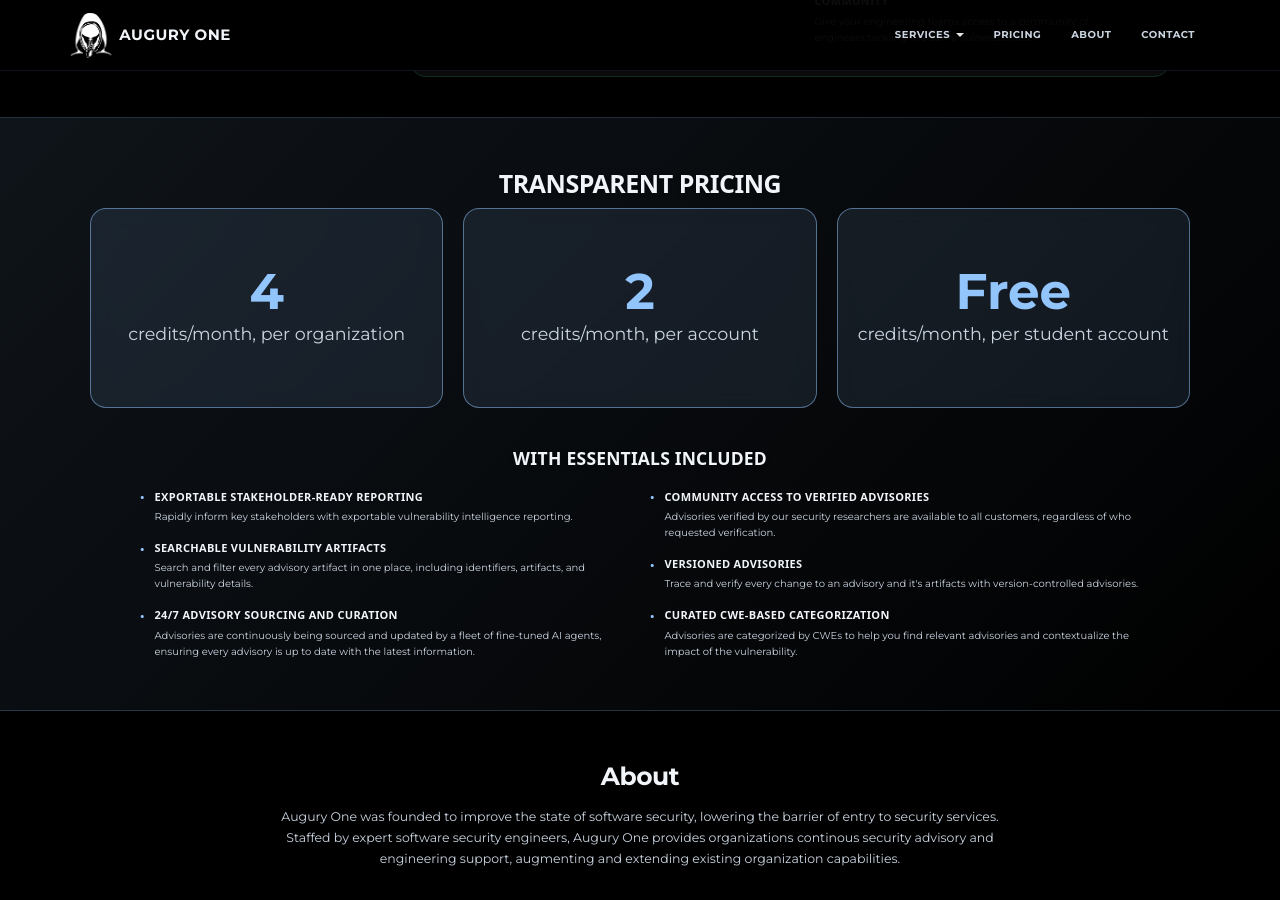
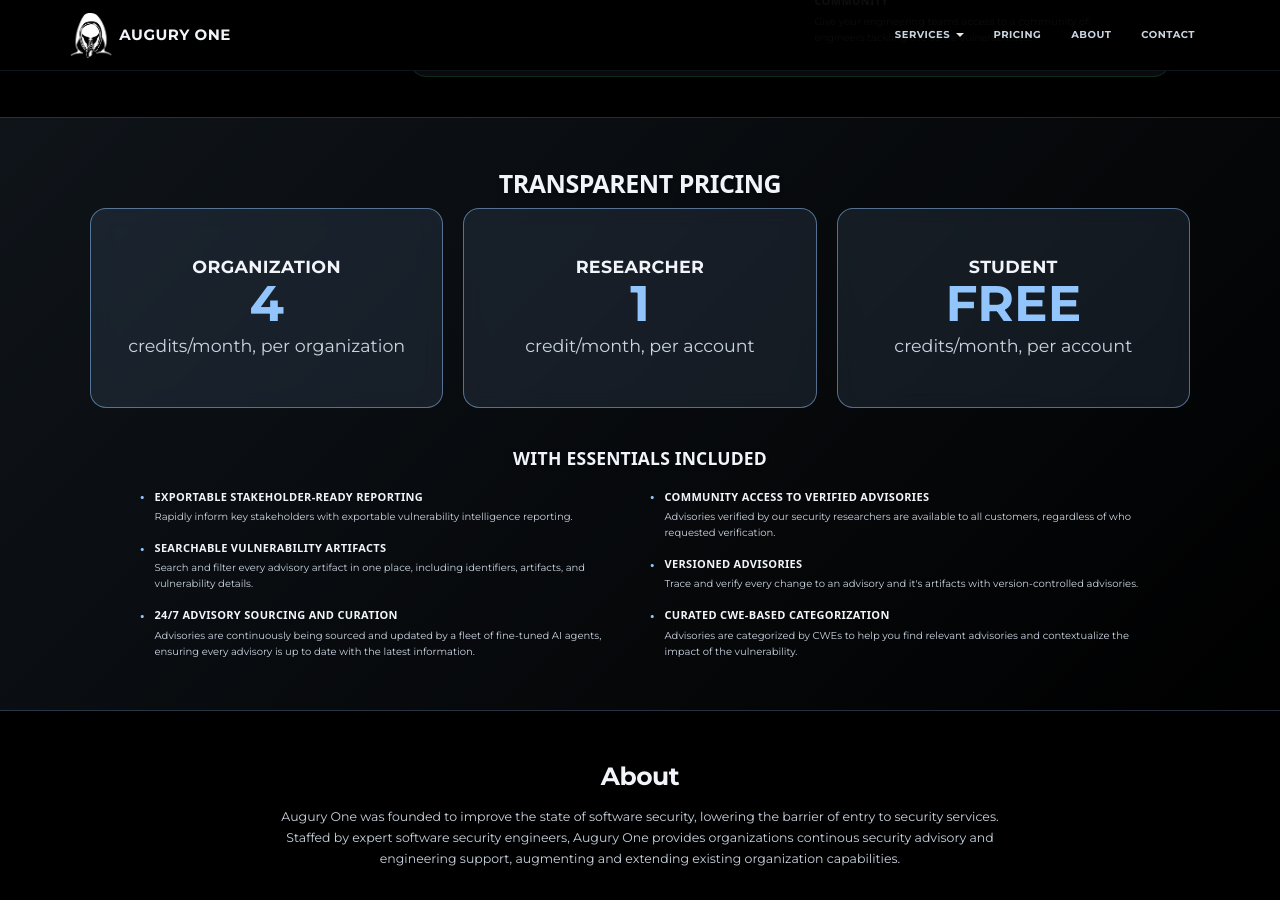
Before and after one commit to AuguryOne/auguryone.github.io, a Jekyll site: the page built from intelligence.html, in a window 1280 px wide and 900 px high, scrolled down 4199 px. Built offline with Jekyll 4.4.1, drawn with Linux system fonts in a browser that asks for light colours.

Commit message:
Update intelligence pricing (credits) and update styling to match guidance

```diff
--- a/_includes/components/sections/intelligence/pricing.html
+++ b/_includes/components/sections/intelligence/pricing.html
@@ -8,6 +8,7 @@
             <div class="pricing-card primary">
                 <div class="pricing-header">
                     <div class="pricing-amount">
+                        <h3>Organization</h3>
                         <span class="price">4</span>
                         <span class="period">credits/month, per organization</span>
                     </div>
@@ -16,16 +17,18 @@
             <div class="pricing-card primary">
                 <div class="pricing-header">
                     <div class="pricing-amount">
-                        <span class="price">2</span>
-                        <span class="period">credits/month, per account</span>
+                        <h3>Researcher</h3>
+                        <span class="price">1</span>
+                        <span class="period">credit/month, per account</span>
                     </div>
                 </div>
             </div>
             <div class="pricing-card primary">
                 <div class="pricing-header">
                     <div class="pricing-amount">
+                        <h3>Student</h3>
                         <span class="price">Free</span>
-                        <span class="period">credits/month, per student account</span>
+                        <span class="period">credits/month, per account</span>
                     </div>
                 </div>
             </div>
--- a/assets/css/pages/intelligence/sections/_intelligence_pricing.scss
+++ b/assets/css/pages/intelligence/sections/_intelligence_pricing.scss
@@ -241,6 +241,10 @@
     flex: 1;
 }
 
+.intelligence-pricing-section .pricing-amount h3 {
+    text-transform: uppercase;
+}
+
 .intelligence-pricing-section .pricing-amount .price {
     font-size: 5rem;
     font-weight: 700;
@@ -248,6 +252,7 @@
     line-height: 1;
     word-break: keep-all;
     white-space: nowrap;
+    text-transform: uppercase;
 }
 
 .intelligence-pricing-section .pricing-amount .period {
```
